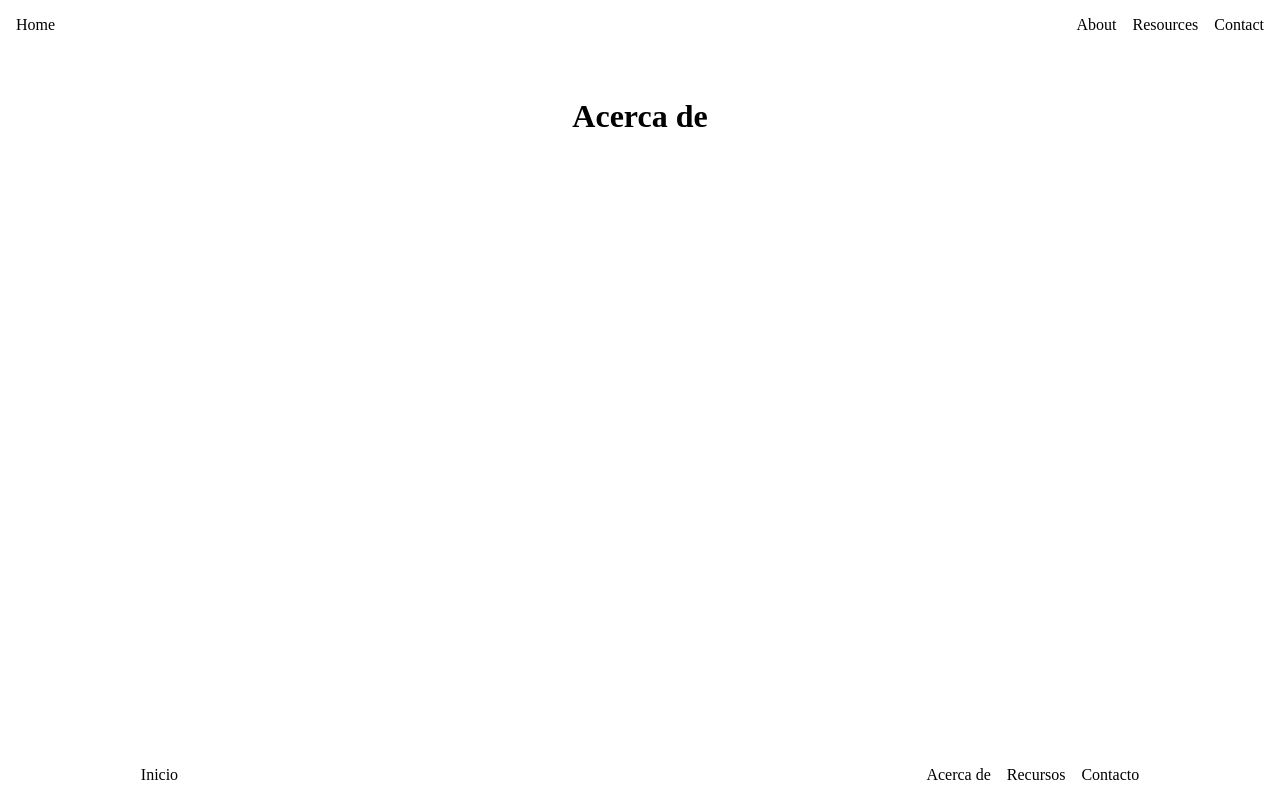
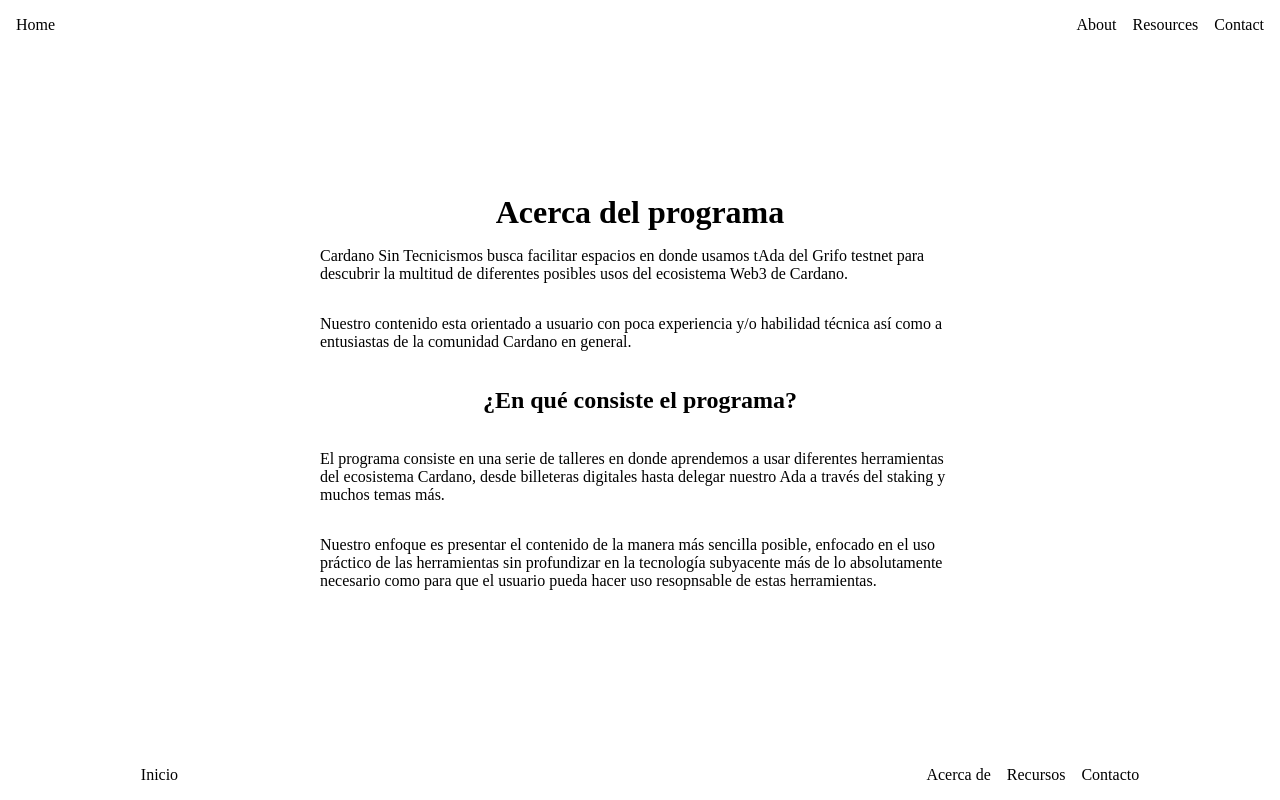
Before and after one commit to mayanhavoc/cst-2023, a SvelteKit app: page /about in a window 1280 px wide. Built offline with nearby package versions, Linux system fonts and the light colour scheme.

Commit message:
add styling and content to about page

```diff
--- a/src/routes/about/+page.svelte
+++ b/src/routes/about/+page.svelte
@@ -1,4 +1,25 @@
 <svelte:head>
     <title>Acerca de  - Cardano Sin Tecnicismos 2023</title>
 </svelte:head>
-<h1>Acerca de</h1>
+
+<style>
+    .about {
+        display: flex;
+        flex-direction: column;
+        justify-content: center;
+        align-items: center;
+        height: 100%;
+        max-width: 75rem;
+        margin: 0 auto;
+        position: relative;
+    }
+</style>
+
+<div class="container">
+    <h1 class="heading">Acerca del programa</h1>
+    <p class="paragraph">Cardano Sin Tecnicismos busca facilitar espacios en donde usamos <span class="italic">tAda</span> del Grifo testnet para descubrir la multitud de diferentes posibles usos del ecosistema Web3 de Cardano.</p>
+    <p class="small">Nuestro contenido esta orientado a usuario con poca experiencia y/o habilidad técnica así como a entusiastas de la comunidad Cardano en general.</p>
+    <h2 class="sub-heading">¿En qué consiste el programa?</h2>
+    <p class="paragraph">El programa consiste en una serie de talleres en donde aprendemos a usar diferentes herramientas del ecosistema Cardano, desde billeteras digitales hasta delegar nuestro Ada a través del <span>staking</span> y muchos temas más.</p>
+    <p class="paragraph">Nuestro enfoque es presentar el contenido de la manera más sencilla posible, enfocado en el uso práctico de las herramientas sin profundizar en la tecnología subyacente más de lo absolutamente necesario como para que el usuario pueda hacer uso resopnsable de estas herramientas.</p>
+</div>
```
